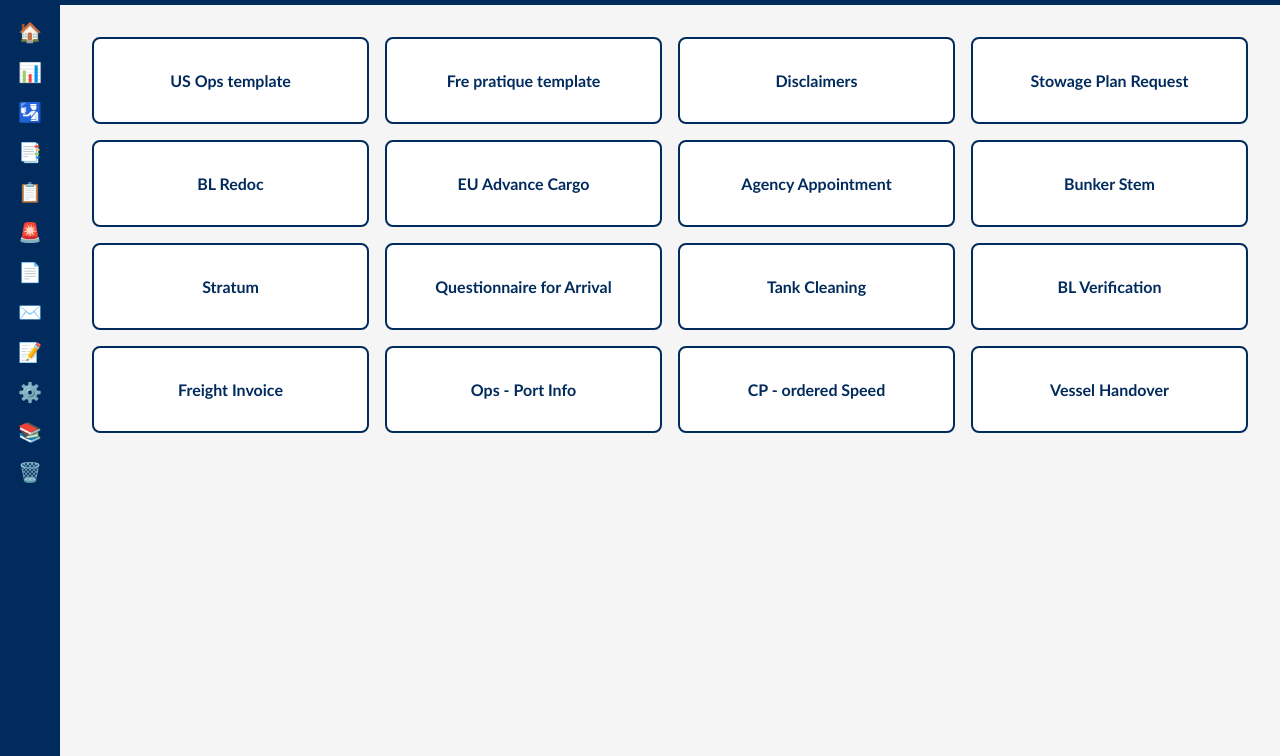
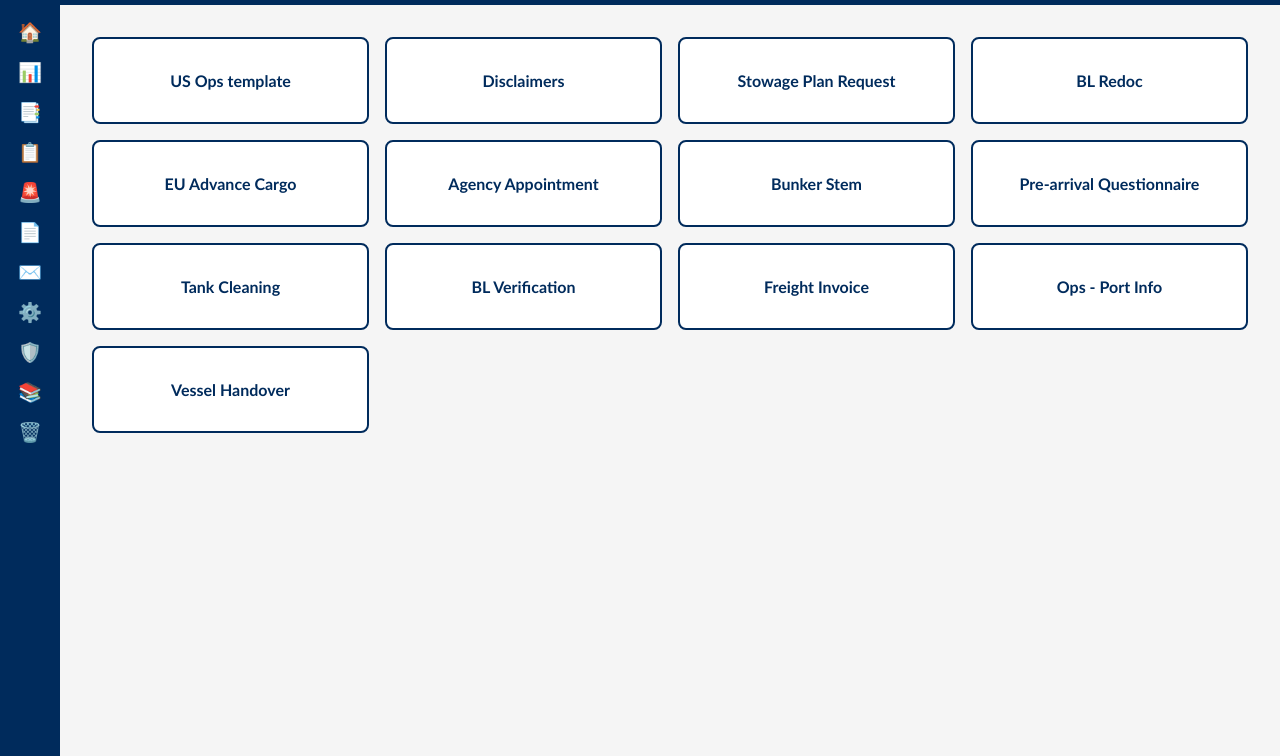
Before and after one commit to makk89/GESCO-OPS_WiKi, a plain HTML site: page email templates.html in a window 1280 px wide. Shown: the part 44-800 px from the top of the page. Drawn offline with Linux system fonts and the light colour scheme.

Commit message:
Update email templates.html

```diff
--- a/email templates.html
+++ b/email templates.html
@@ -27,35 +27,32 @@
   <aside class="sidebar">
     <a class="icon-link" title="Home" href="index.html">🏠</a>
     <a class="icon-link" title="Dashboards" href="dashboards.html">📊</a>
-    <a class="icon-link" title="Vetting" href="vetting.html">🛂</a>
     <a class="icon-link" title="Trackers" href="tracker.html">📑</a>
     <a class="icon-link" title="Guidelines" href="guidelines.html">📋</a>
-    <a class="icon-link" title="Alerts" href="comm alerts & notifications.html">🚨</a>
+    <a class="icon-link" title="Alerts" href="fleet alerts.html">🚨</a>
     <a class="icon-link" title="Contracts" href="contracts.html">📄</a>
     <a class="icon-link" title="Emails" href="email templates.html">✉️</a>
-    <a class="icon-link" title="Forms" href="forms & checklists.html">📝</a>
     <a class="icon-link" title="Critical Ops" href="critical operation.html">⚙️</a>
-    <a class="icon-link" title="Misc" href="miscellaneous.html">📚</a>
+    <a class="icon-link" title="Security" href="security.html">🛡️</a>
+    <a class="icon-link" title="Misc" href="information center.html">📚</a>
     <a class="icon-link" title="Recycle Bin" href="recycle-bin.html">🗑️</a>
   </aside>
+
 
   <main class="main">
     <div class="tiles">
       <a class="tile" href="#">US Ops template</a>
-      <a class="tile" href="#">Fre pratique template</a>
       <a class="tile" href="#">Disclaimers</a>
       <a class="tile" href="#">Stowage Plan Request</a>
       <a class="tile" href="#">BL Redoc</a>
       <a class="tile" href="#">EU Advance Cargo</a>
       <a class="tile" href="#">Agency Appointment</a>
       <a class="tile" href="#">Bunker Stem</a>
-      <a class="tile" href="#">Stratum</a>
-      <a class="tile" href="#">Questionnaire for Arrival</a>
+      <a class="tile" href="#">Pre-arrival Questionnaire</a>
       <a class="tile" href="#">Tank Cleaning</a>
       <a class="tile" href="#">BL Verification</a>
       <a class="tile" href="#">Freight Invoice</a>
       <a class="tile" href="#">Ops - Port Info</a>
-      <a class="tile" href="#">CP - ordered Speed</a>
       <a class="tile" href="#">Vessel Handover</a>
     </div>
   </main>
```
